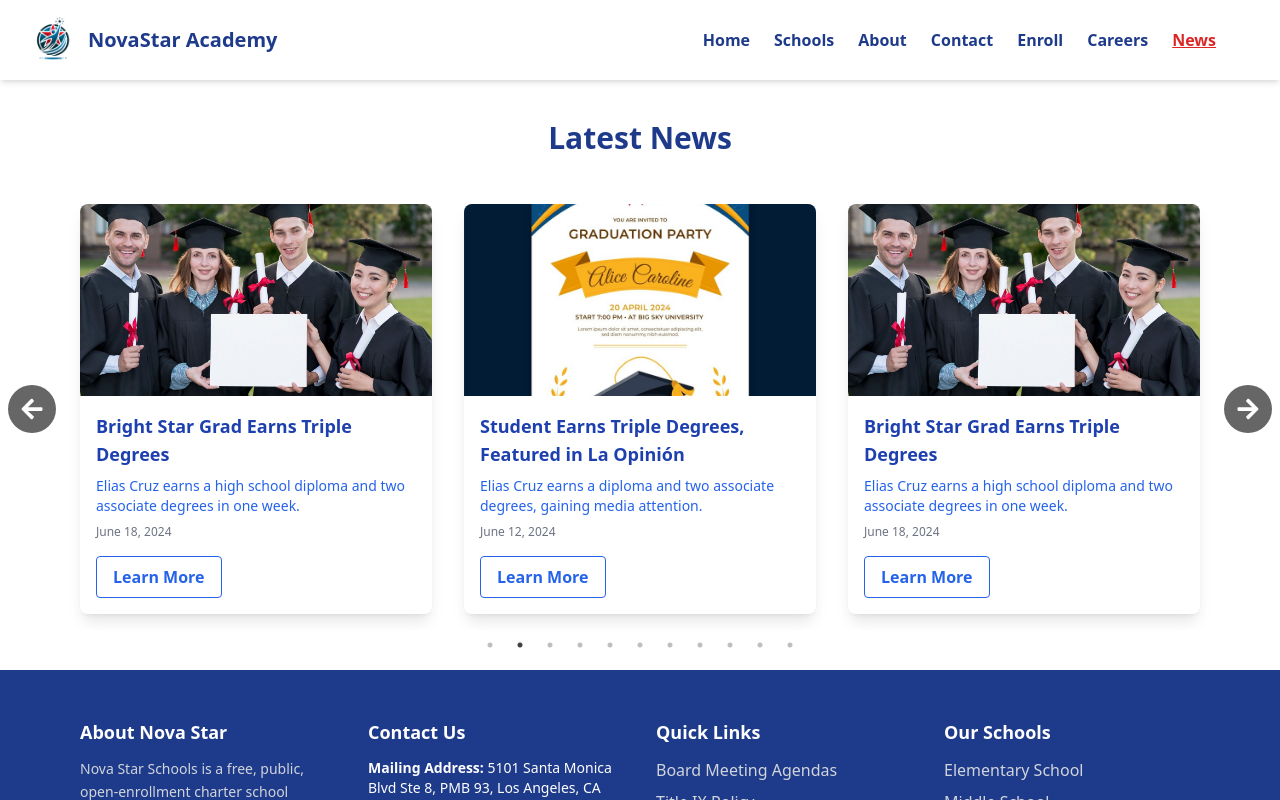
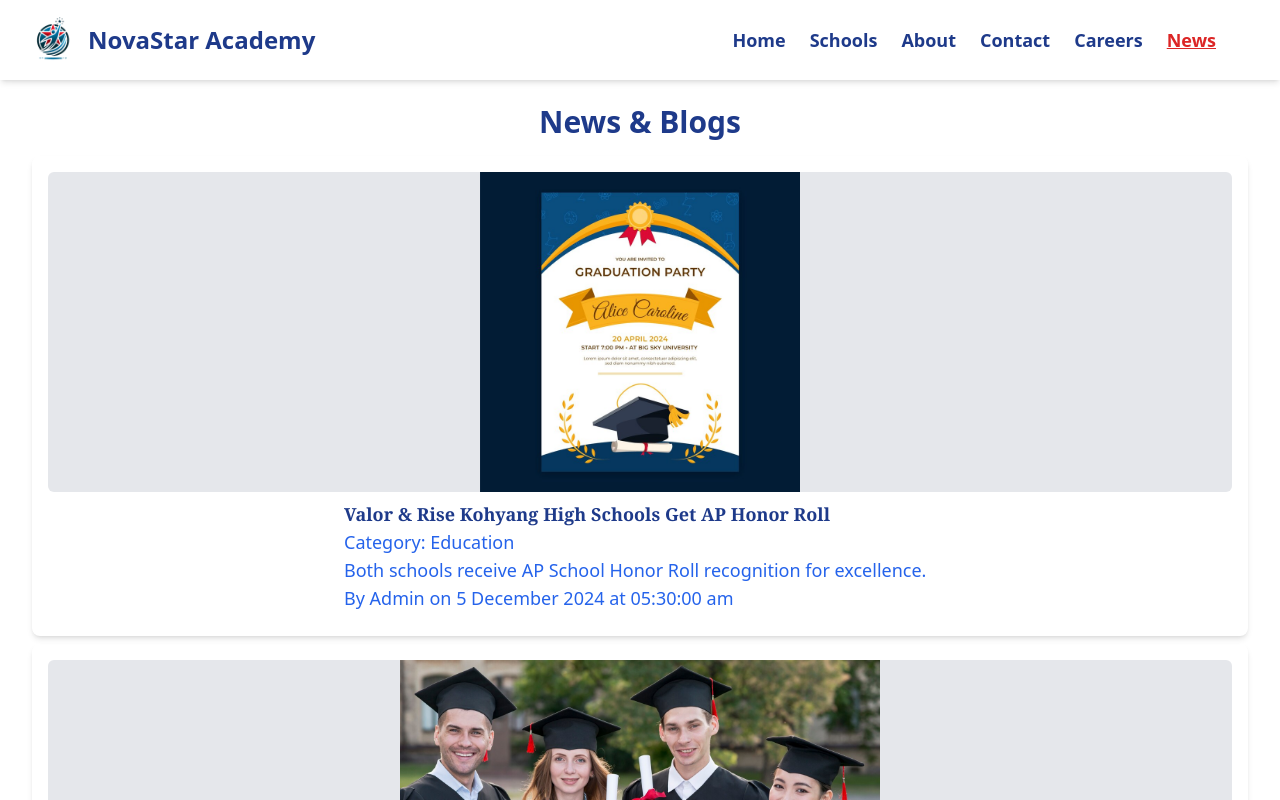
Before and after one commit to vijaybhagat15/school, a React (Vite) app: page /News in a window 1280 px wide. Shown: the top 800 px of the page. Built offline with nearby package versions, Linux system fonts and the light colour scheme.

Commit message:
Updated code with new features and bug fixes

```diff
--- /dev/null
+++ b/src/components/GeometricBackground.tsx
@@ -0,0 +1,39 @@
+import React from "react";
+
+const GeometricBackground: React.FC = () => {
+  return (
+    <svg
+      width="100%"
+      height="100%"
+      viewBox="0 0 800 600"
+      xmlns="http://www.w3.org/2000/svg"
+    >
+      {/* Background */}
+      <rect width="800" height="600" fill="white" />
+
+      {/* Dark Blue Circle */}
+      <circle cx="150" cy="150" r="80" fill="#1e3a8a" />
+
+      {/* Bright Blue Rectangle */}
+      <rect
+        x="500"
+        y="100"
+        width="120"
+        height="120"
+        fill="#2563eb"
+        transform="rotate(20, 560, 160)"
+      />
+
+      {/* Red Triangle */}
+      <polygon points="300,500 400,350 500,500" fill="#b91c1c" />
+
+      {/* Light Blue Ellipse */}
+      <ellipse cx="650" cy="450" rx="90" ry="50" fill="#2563eb" opacity="0.8" />
+
+      {/* Small White Circle Outline */}
+      <circle cx="350" cy="250" r="40" stroke="#1e3a8a" strokeWidth="5" fill="none" />
+    </svg>
+  );
+};
+
+export default GeometricBackground;
--- a/src/components/Header.tsx
+++ b/src/components/Header.tsx
@@ -11,7 +11,7 @@ const Header = () => {
       {/* Logo and Name */}
       <Link to="/" className="flex items-center space-x-2">
         <img src="/logo.png" alt="NovaStar Academy" className="h-10 md:h-14" />
-        <span className="text-base md:text-xl font-bold text-blue-900">
+        <span className="text-base md:text-2xl font-bold text-blue-900">
           NovaStar Academy
         </span>
       </Link>
@@ -22,13 +22,12 @@ const Header = () => {
       </div> */}
 
       {/* Desktop Navigation */}
-      <nav className="hidden lg:flex items-center space-x-6 text-blue-900 font-semibold pr-10">
+      <nav className="hidden text-lg lg:flex items-center space-x-6 text-blue-900 font-semibold pr-10">
         {[
           { name: "Home", path: "/" },
           { name: "Schools", path: "/Schools" },
           { name: "About", path: "/About" },
           { name: "Contact", path: "/Contact" },
-          { name: "Enroll", path: "/Enroll" },
           { name: "Careers", path: "/Careers" },
           { name: "News", path: "/News" },
         ].map((item) => (
--- /dev/null
+++ b/src/components/NewsCard.tsx
@@ -0,0 +1,46 @@
+import React from "react";
+
+interface NewsCardProps {
+  post: {
+    _id: string;
+    title: string;
+    content: string;
+    category: string;
+    imageUrl: string;
+    author: string;
+    date: string;
+  };
+}
+
+const NewsCard: React.FC<NewsCardProps> = ({ post }) => {
+  return (
+    <div className="min-w-32 shadow-md rounded-lg p-4 hover:shadow-2xl hover:scale-105 transition-transform h-auto relative">
+      {/* Image */}
+      <div className="relative sm:w-1/2 w-full aspect-square rounded-md overflow-hidden mx-auto">
+        <img src={post.imageUrl} alt={post.title} className="w-full h-full object-cover" />
+      </div>
+
+      {/* Title & Meta Information */}
+      <h3 className="mt-2 text-base font-semibold font-serif text-gray-800">
+        {post.title}
+      </h3>
+      <p className="text-gray-600 text-xs">Category: {post.category}</p>
+      <p className="text-gray-500 text-xs mb-2 font-sans">{post.content}</p>
+      <p className="text-gray-500 text-xs mb-2 font-sans">
+        By {post.author} on{" "}
+        {new Date(post.date).toLocaleString("en-IN", {
+          timeZone: "Asia/Kolkata",
+          year: "numeric",
+          month: "long",
+          day: "numeric",
+          hour: "2-digit",
+          minute: "2-digit",
+          second: "2-digit",
+          hour12: true,
+        })}
+      </p>
+    </div>
+  );
+};
+
+export default NewsCard;
--- a/src/components/Sections_for_Home/Section6.tsx
+++ b/src/components/Sections_for_Home/Section6.tsx
@@ -1,189 +1,91 @@
-import { useInView } from "react-intersection-observer";
-import Slider from "react-slick";
-import "slick-carousel/slick/slick.css";
-import "slick-carousel/slick/slick-theme.css";
-import { FaArrowLeft, FaArrowRight } from "react-icons/fa";
-
+const Allnews: React.FC = () => {
   // Sample news data
   const newsData = [
     {
+      _id: "1",
       title: "Valor & Rise Kohyang High Schools Get AP Honor Roll",
-    description: "Both schools receive AP School Honor Roll recognition for excellence.",
-    date: "December 5, 2024",
+      content:
+        "Both schools receive AP School Honor Roll recognition for excellence.",
+      date: "2024-12-05T00:00:00Z",
       imageUrl: "images/section6/honer.jpg",
+      author: "Admin",
+      category: "Education",
       link: "#",
     },
     {
+      _id: "2",
       title: "Bright Star Grad Earns Triple Degrees",
-    description: "Elias Cruz earns a high school diploma and two associate degrees in one week.",
-    date: "June 18, 2024",
+      content:
+        "Elias Cruz earns a high school diploma and two associate degrees in one week.",
+      date: "2024-06-18T00:00:00Z",
       imageUrl: "images/section6/Degree.jpg",
+      author: "Admin",
+      category: "Achievement",
       link: "#",
     },
     {
+      _id: "3",
       title: "Student Earns Triple Degrees, Featured in La Opinión",
-    description: "Elias Cruz earns a diploma and two associate degrees, gaining media attention.",
-    date: "June 12, 2024",
+      content:
+        "Elias Cruz earns a diploma and two associate degrees, gaining media attention.",
+      date: "2024-06-12T00:00:00Z",
       imageUrl: "images/section6/honer.jpg",
-    link: "#",
-  },
-  {
-    title: "Bright Star Grad Earns Triple Degrees",
-    description: "Elias Cruz earns a high school diploma and two associate degrees in one week.",
-    date: "June 18, 2024",
-    imageUrl: "images/section6/Degree.jpg",
-    link: "#",
-  },
-  {
-    title: "Student Earns Triple Degrees, Featured in La Opinión",
-    description: "Elias Cruz earns a diploma and two associate degrees, gaining media attention.",
-    date: "June 12, 2024",
-    imageUrl: "images/section6/honer.jpg",
-    link: "#",
-  },
-  {
-    title: "Bright Star Grad Earns Triple Degrees",
-    description: "Elias Cruz earns a high school diploma and two associate degrees in one week.",
-    date: "June 18, 2024",
-    imageUrl: "images/section6/Degree.jpg",
-    link: "#",
-  },
-  {
-    title: "Student Earns Triple Degrees, Featured in La Opinión",
-    description: "Elias Cruz earns a diploma and two associate degrees, gaining media attention.",
-    date: "June 12, 2024",
-    imageUrl: "images/section6/honer.jpg",
-    link: "#",
-  },
-  {
-    title: "Bright Star Grad Earns Triple Degrees",
-    description: "Elias Cruz earns a high school diploma and two associate degrees in one week.",
-    date: "June 18, 2024",
-    imageUrl: "images/section6/Degree.jpg",
-    link: "#",
-  },
-  {
-    title: "Student Earns Triple Degrees, Featured in La Opinión",
-    description: "Elias Cruz earns a diploma and two associate degrees, gaining media attention.",
-    date: "June 12, 2024",
-    imageUrl: "images/section6/honer.jpg",
-    link: "#",
-  },
-  {
-    title: "Bright Star Grad Earns Triple Degrees",
-    description: "Elias Cruz earns a high school diploma and two associate degrees in one week.",
-    date: "June 18, 2024",
-    imageUrl: "images/section6/Degree.jpg",
-    link: "#",
-  },
-  {
-    title: "Student Earns Triple Degrees, Featured in La Opinión",
-    description: "Elias Cruz earns a diploma and two associate degrees, gaining media attention.",
-    date: "June 12, 2024",
-    imageUrl: "images/section6/honer.jpg",
+      author: "Admin",
+      category: "Recognition",
       link: "#",
     },
   ];
 
-interface ArrowProps {
-  onClick?: () => void;
-}
+  return (
+    <div className="p-6 text-secondary text-lg">
 
-const PrevArrow: React.FC<ArrowProps> = ({ onClick }) => {
-  return (
-    <button
-      className="absolute -left-14 top-1/2 transform -translate-y-1/2 bg-black bg-opacity-60 w-12 h-12 flex items-center justify-center rounded-full text-white hover:bg-opacity-80 transition-all z-20"
-      onClick={onClick}
-    >
-      <FaArrowLeft size={24} />
-    </button>
-  );
-};
-
-const NextArrow: React.FC<ArrowProps> = ({ onClick }) => {
-  return (
-    <button
-      className="absolute -right-14 top-1/2 transform -translate-y-1/2 bg-black bg-opacity-60 w-12 h-12 flex items-center justify-center rounded-full text-white hover:bg-opacity-80 transition-all z-20"
-      onClick={onClick}
-    >
-      <FaArrowRight size={24} />
-    </button>
-  );
-};
-
-const Section6 = () => {
-  const { ref, inView } = useInView({
-    triggerOnce: false,
-    threshold: 0.2,
-  });
-
-  const settings = {
-    dots: true,
-    infinite: true,
-    speed: 500,
-    slidesToShow: 3,
-    slidesToScroll: 1,
-    autoplay: true,
-    autoplaySpeed: 4000,
-    nextArrow: <NextArrow />,
-    prevArrow: <PrevArrow />,
-    swipeToSlide: true,
-    responsive: [
-      {
-        breakpoint: 1024,
-        settings: {
-          slidesToShow: 2,
-        },
-      },
-      {
-        breakpoint: 768,
-        settings: {
-          slidesToShow: 1,
-        },
-      },
-    ],
-  };
-
-
-  return (
-    <section className="py-10 px-16 text-blue-600">
-      <h2 className="text-center text-3xl font-bold text-blue-900 mb-8">
-        Latest News
+      {/* Heading with text-primary color and centered alignment */}
+      <h2 className="text-3xl font-bold mb-4 text-primary text-center">
+        News & Blogs
       </h2>
 
-      <div ref={ref} className={`relative transition-opacity duration-700 ${inView ? "opacity-100 translate-y-0" : "opacity-0 translate-y-8"}`}>
-        <Slider {...settings}>
-          {newsData.map((news, index) => (
-            <div key={index} className="p-4">
-              <div className="shadow-lg rounded-lg overflow-hidden bg-white">
-                {/* Image Block with Hover Effect */}
-                <div className="relative group w-full h-48 overflow-hidden">
+      <div className="col-span-4 grid grid-cols-1 gap-2 px-2">
+        {newsData.map((post) => (
+          <div
+            key={post._id}
+            className="min-w-32 shadow-md rounded-lg p-4 hover:shadow-2xl hover:scale-105 transition-transform h-auto "
+          >
+            {/* Image */}
+            <div className="relative w-full h-80 rounded-md overflow-hidden mx-auto bg-gray-200 flex items-center justify-center">
               <img
-                    src={news.imageUrl}
-                    alt={news.title}
-                    className="w-full h-full object-cover transition-all duration-300 group-hover:object-contain"
+                src={post.imageUrl}
+                alt={post.title}
+                className="w-full h-full object-contain"
               />
-                  <div className="absolute inset-0 bg-black bg-opacity-20 opacity-0 group-hover:opacity-100 transition-opacity"></div>
             </div>
-                {/* Content */}
-                <div className="p-4">
-                  <h3 className="text-lg font-bold text-blue-800">{news.title}</h3>
-                  <p className="mt-2 text-sm">{news.description}</p>
-                  <p className="text-xs text-gray-500 mt-2">{news.date}</p>
-                  <a
-                    href={news.link}
-                    className="inline-block mt-4 px-4 py-2 text-blue-600 font-bold border border-blue-600 rounded hover:bg-blue-600 hover:text-white transition-all"
-                  >
-                    Learn More
-                  </a>
+              <div className="flex">
+               <div className="mx-auto sm:w-1/2">
+                 {/* Title & Meta Information */}
+                 <h3 className="mt-2 text-lg font-semibold font-serif text-primary">
+                  {post.title}
+                </h3>
+                <p className="">Category: {post.category}</p>
+                <p className="">{post.content}</p>
+                <p className="mb-2 ">
+                  By {post.author} on{" "}
+                  {new Date(post.date).toLocaleString("en-IN", {
+                    timeZone: "Asia/Kolkata",
+                    year: "numeric",
+                    month: "long",
+                    day: "numeric",
+                    hour: "2-digit",
+                    minute: "2-digit",
+                    second: "2-digit",
+                    hour12: true,
+                  })}
+                </p>
                </div>
               </div>
             </div>
         ))}
-        </Slider>
       </div>
-    </section>
+    </div>
   );
 };
 
-export default Section6;
+export default Allnews;
```
Lines whose indentation alone changed are shown as unchanged.
